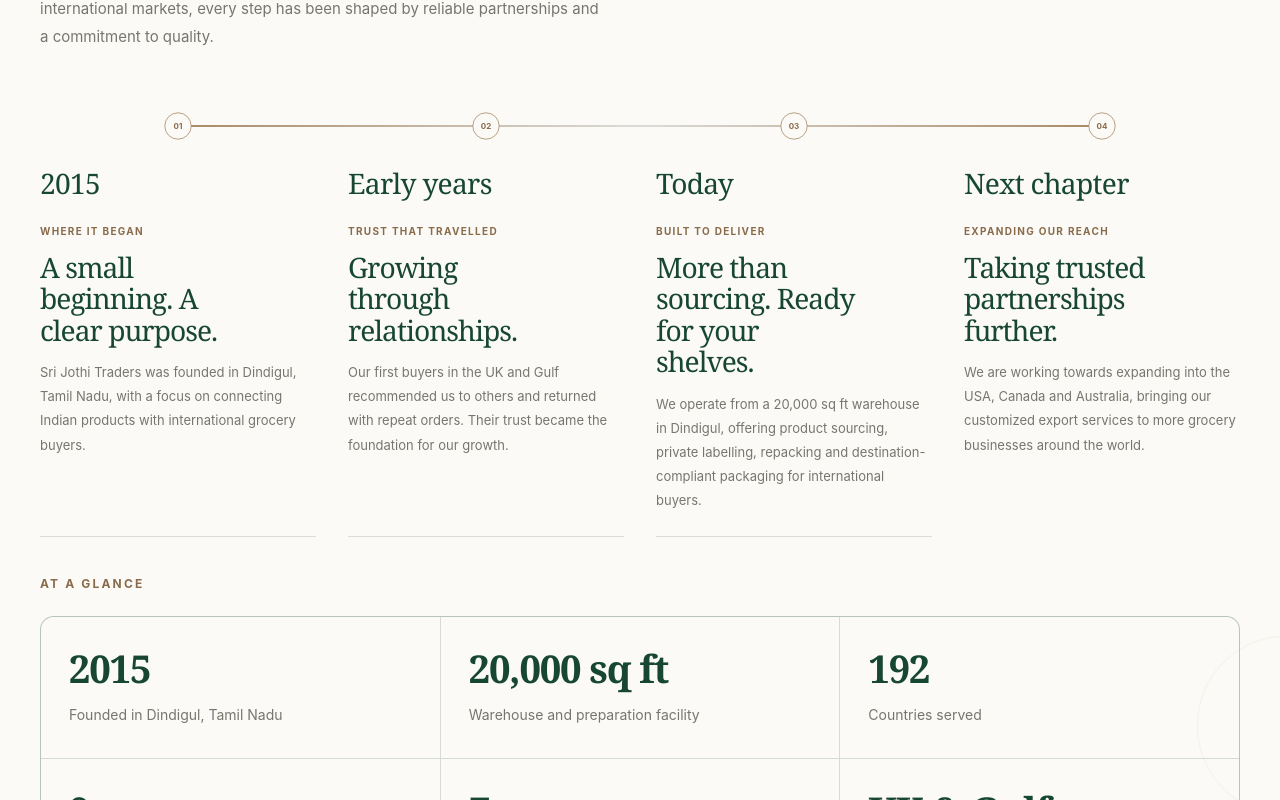
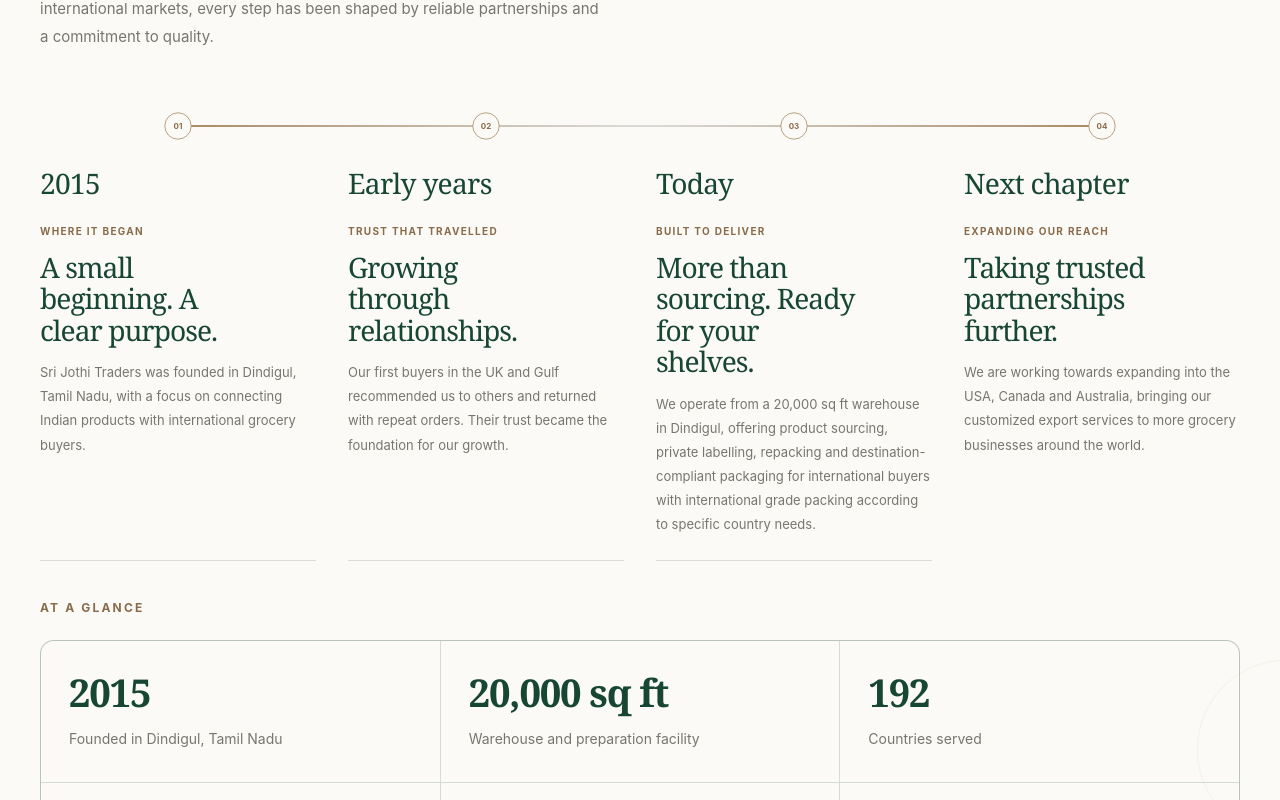
Before and after one commit to Lokesh-5618/sri-jothi-site, a React (Vite) app: page /about in a window 1280 px wide. Shown: the part 961-1761 px from the top of the page. Built offline with nearby package versions, Linux system fonts and the light colour scheme.

Commit message:
Update About.jsx

```diff
--- a/src/pages/About.jsx
+++ b/src/pages/About.jsx
@@ -104,7 +104,7 @@ export default function About() {
                 <p>
                   We operate from a 20,000 sq ft warehouse in Dindigul,
                   offering product sourcing, private labelling, repacking and
-                  destination-compliant packaging for international buyers.
+                  destination-compliant packaging for international buyers with international grade packing according to specific country needs.
                 </p>
               </div>
             </article>
```
